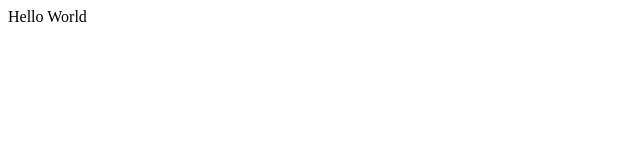
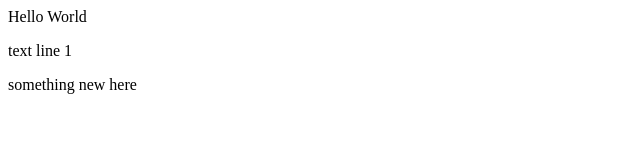
Before and after one commit to VTCANguyenQuangMinh/gitTutorial, a plain HTML site: page index.html in a window 1280 px wide. Shown: the whole page, without its empty margins (0-640 px from the left). Drawn offline with Linux system fonts and the light colour scheme.

Commit message:
update index.html

```diff
--- a/index.html
+++ b/index.html
@@ -1 +1,3 @@
 <div>Hello World</div>
+<p>text line 1</p>
+<div>something new here</div>
```
